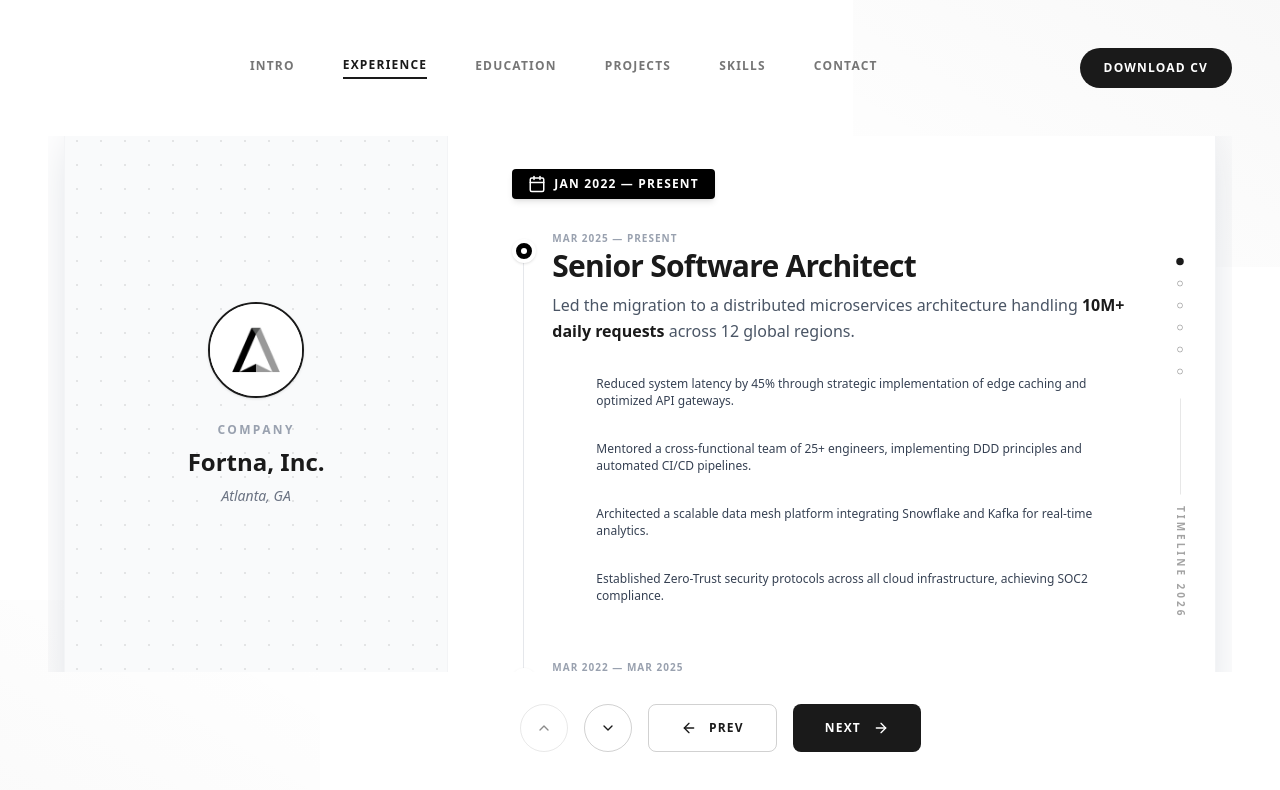
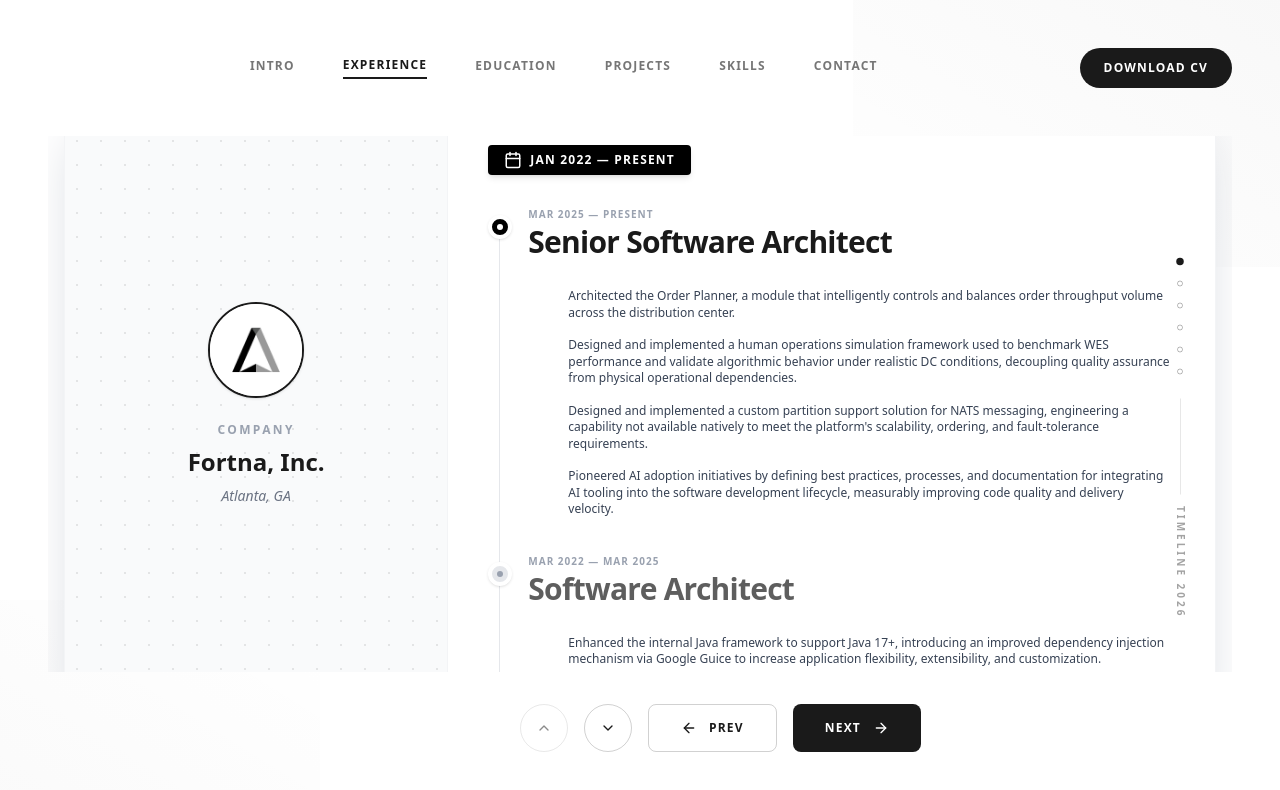
Before and after one commit to locxngo/portfolio, a Next.js app in the folder web/: page /experience in a window 1280 px wide. Shown: the top 790 px of the page. Built offline with nearby package versions, Linux system fonts and the light colour scheme.

Commit message:
update experience
Signed-off-by: Loc Ngo <xuanloc0511@gmail.com>

```diff
--- a/web/src/app/experience/page.tsx
+++ b/web/src/app/experience/page.tsx
@@ -22,24 +22,22 @@
                 title: "Senior Software Architect",
                 period: "Mar 2025 — Present",
                 current: true,
-                description: "Led the migration to a distributed microservices architecture handling <span class=\"font-semibold text-primary\">10M+ daily requests</span> across 12 global regions.",
+                description: "",
                 contributions: [
-                    { icon: "bolt", text: "Reduced system latency by 45% through strategic implementation of edge caching and optimized API gateways." },
-                    { icon: "groups", text: "Mentored a cross-functional team of 25+ engineers, implementing DDD principles and automated CI/CD pipelines." },
-                    { icon: "layers", text: "Architected a scalable data mesh platform integrating Snowflake and Kafka for real-time analytics." },
-                    { icon: "security", text: "Established Zero-Trust security protocols across all cloud infrastructure, achieving SOC2 compliance." }
+                    { icon: "architecture", text: "Architected the Order Planner, a module that intelligently controls and balances order throughput volume across the distribution center." },
+                    { icon: "simulation", text: "Designed and implemented a human operations simulation framework used to benchmark WES performance and validate algorithmic behavior under realistic DC conditions, decoupling quality assurance from physical operational dependencies." },
+                    { icon: "graph_2", text: "Designed and implemented a custom partition support solution for NATS messaging, engineering a capability not available natively to meet the platform's scalability, ordering, and fault-tolerance requirements." },
+                    { icon: "auto_awesome", text: "Pioneered AI adoption initiatives by defining best practices, processes, and documentation for integrating AI tooling into the software development lifecycle, measurably improving code quality and delivery velocity." }
                 ]
             },
             {
                 title: "Software Architect",
                 period: "Mar 2022 — Mar 2025",
                 current: false,
-                description: "Spearheaded the development of core machine learning infrastructure processing <span class=\"font-semibold text-primary\">5TB+ of data daily</span> for predictive analytics.",
+                description: "",
                 contributions: [
-                    { icon: "memory", text: "Optimized tensor processing pipelines, reducing model training time by 60% using distributed GPU clusters." },
-                    { icon: "api", text: "Designed and implemented high-throughput RESTful APIs serving 500+ enterprise clients with 99.99% uptime." },
-                    { icon: "database", text: "Migrated legacy monolithic database to partitioned PostgreSQL clusters, improving query performance by 40%." },
-                    { icon: "code", text: "Introduced comprehensive unit and integration testing suites, increasing code coverage from 40% to 90%." }
+                    { icon: "upgrade", text: "Enhanced the internal Java framework to support Java 17+, introducing an improved dependency injection mechanism via Google Guice to increase application flexibility, extensibility, and customization." },
+                    { icon: "device_hub", text: "Designed and developed a Hardware Abstraction Service capable of managing 2,000+ concurrent devices across the distribution center, significantly reducing hardware constraints on application development teams." },
                 ]
             }
         ]
@@ -55,12 +53,13 @@
                 title: "Software Architect",
                 current: false,
                 period: "",
-                description: "Built and launched the MVP for a fintech platform, scaling from <span class=\"font-semibold text-primary\">0 to 50k users</span> in the first year.",
+                description: "",
                 contributions: [
-                    { icon: "web", text: "Developed responsive React frontend and Node.js backend, ensuring seamless cross-platform user experience." },
-                    { icon: "payments", text: "Integrated Stripe and PayPal payment gateways, processing over $2M in transactions securely." },
-                    { icon: "cloud", text: "Deployed and managed AWS infrastructure using Terraform, establishing scalable cloud foundation." },
-                    { icon: "analytics", text: "Implemented real-time user analytics dashboard, driving data-informed product decisions." }
+                    { icon: "swap_horiz", text: "Led the architectural transformation of the company's legacy Warehouse Execution System (FortnaWES) into a modern microservices-based platform, improving scalability, maintainability, and deployment agility." },
+                    { icon: "sdk", text: "Designed and built an internal Java-based development framework that accelerated application development and enforced consistent coding standards across all services." },
+                    { icon: "modeling", text: "Engineered a unit-sorter simulator that enabled development, testing, and performance benchmarking of sorting services without requiring physical hardware integration, maintaining full quality and performance guarantees." },
+                    { icon: "rebase", text: "Designed and developed the Orchestration Engine, coordinating order and work sequencing across all operational areas within the distribution center." },
+                    { icon: "graph_4", text: "Architected and built a modular micro-frontend UI platform enabling parallel development across distributed teams, improving delivery speed and long-term maintainability." }
                 ]
             }
         ]
@@ -76,12 +75,11 @@
                 title: "Founder & Lead Architect",
                 period: "",
                 current: false,
-                description: "Built and launched the MVP for a fintech platform, scaling from <span class=\"font-semibold text-primary\">0 to 50k users</span> in the first year.",
+                description: "",
                 contributions: [
-                    { icon: "web", text: "Developed responsive React frontend and Node.js backend, ensuring seamless cross-platform user experience." },
-                    { icon: "payments", text: "Integrated Stripe and PayPal payment gateways, processing over $2M in transactions securely." },
-                    { icon: "cloud", text: "Deployed and managed AWS infrastructure using Terraform, establishing scalable cloud foundation." },
-                    { icon: "analytics", text: "Implemented real-time user analytics dashboard, driving data-informed product decisions." }
+                    { icon: "open_run", text: "Founded and led the technical division of an outsourcing startup, owning architectural strategy, solution design, and end-to-end technical decision-making across client engagements." },
+                    { icon: "deployed_code", text: "Designed and delivered the first version of Yojee — a now-publicly listed logistics technology platform serving global freight forwarders and shippers including Maersk, CEVA Logistics, and Geodis" },
+                    { icon: "architecture", text: "Defined system architecture for a real-time logistics platform handling complex supply chain operations across road, air, and ocean freight networks across Asia Pacific." },
                 ]
             }
         ]
@@ -97,12 +95,11 @@
                 title: "Backend and Big-Data Developer",
                 period: "",
                 current: false,
-                description: "Built and launched the MVP for a fintech platform, scaling from <span class=\"font-semibold text-primary\">0 to 50k users</span> in the first year.",
+                description: "Built large-scale distributed systems, delivering two high-impact platforms: a real-time spam SMS filtering system and a real-time message analytics platform.",
                 contributions: [
-                    { icon: "web", text: "Developed responsive React frontend and Node.js backend, ensuring seamless cross-platform user experience." },
-                    { icon: "payments", text: "Integrated Stripe and PayPal payment gateways, processing over $2M in transactions securely." },
-                    { icon: "cloud", text: "Deployed and managed AWS infrastructure using Terraform, establishing scalable cloud foundation." },
-                    { icon: "analytics", text: "Implemented real-time user analytics dashboard, driving data-informed product decisions." }
+                    { icon: "graph_7", text: "Designed and developed distributed backend systems and analytical tools for large-scale network traffic monitoring leveraging Kafka, Storm, Hadoop, and Zookeeper." },
+                    { icon: "scan", text: "Architected and implemented a real-time spam SMS filtering and blocking system capable of processing nearly 1,000,000 SMS/minute, successfully eliminating 80–90% of spam across the entire carrier network — recognized with a Bronze Award at IT World Awards 2016" },
+                    { icon: "query_stats", text: "Built a high-throughput, real-time message storage and analytics platform using HDFS and MapReduce, engineered to sustain throughput exceeding 1,000,000 messages/second" },
                 ]
             }
         ]
@@ -118,12 +115,12 @@
                 title: "Android Technical Lead",
                 period: "",
                 current: false,
-                description: "Built and launched the MVP for a fintech platform, scaling from <span class=\"font-semibold text-primary\">0 to 50k users</span> in the first year.",
+                description: "Owned full-cycle Android development for a consumer messaging application, with a deep focus on low-level performance engineering.",
                 contributions: [
-                    { icon: "web", text: "Developed responsive React frontend and Node.js backend, ensuring seamless cross-platform user experience." },
-                    { icon: "payments", text: "Integrated Stripe and PayPal payment gateways, processing over $2M in transactions securely." },
-                    { icon: "cloud", text: "Deployed and managed AWS infrastructure using Terraform, establishing scalable cloud foundation." },
-                    { icon: "analytics", text: "Implemented real-time user analytics dashboard, driving data-informed product decisions." }
+                    { icon: "android", text: "Developed and shipped a full-featured Android messaging application, owning end-to-end UI implementation and core feature delivery." },
+                    { icon: "avg_time", text: "Benchmarked and optimized connection management libraries, improving network reliability and reducing latency for real-time messaging." },
+                    { icon: "memory", text: "Engineered photo optimization pipelines to reduce bandwidth consumption and enhance media loading performance." },
+                    { icon: "bolt", text: "Optimized UI rendering pipelines, application performance, and battery efficiency, resulting in improved end-user experience." }
                 ]
             }
         ]
@@ -139,12 +136,11 @@
                 title: "Android Technical Lead",
                 period: "",
                 current: false,
-                description: "Built and launched the MVP for a fintech platform, scaling from <span class=\"font-semibold text-primary\">0 to 50k users</span> in the first year.",
+                description: "Led technical solution design and mobile architecture for client projects",
                 contributions: [
-                    { icon: "web", text: "Developed responsive React frontend and Node.js backend, ensuring seamless cross-platform user experience." },
-                    { icon: "payments", text: "Integrated Stripe and PayPal payment gateways, processing over $2M in transactions securely." },
-                    { icon: "cloud", text: "Deployed and managed AWS infrastructure using Terraform, establishing scalable cloud foundation." },
-                    { icon: "analytics", text: "Implemented real-time user analytics dashboard, driving data-informed product decisions." }
+                    { icon: "architecture", text: "Architected and designed mobile application frameworks and communication models aligned with client requirements and technical speciﬁcations." },
+                    { icon: "partner_exchange", text: "Led end-to-end solution design for client-facing Android applications, translating business concepts into eﬃcient technical implementations." },
+                    { icon: "code", text: "Researched, developed internal libraries and frameworks to streamline the development lifecycle and accelerate delivery" },
                 ]
             }
         ]
@@ -235,14 +231,14 @@
                             </div>
                         </div>
                         {/* Role Details */}
-                        <div className="flex-1 p-6 md:p-16 flex flex-col overflow-y-auto md:w-2/3">
+                        <div className="flex-1 p-6 md:p-10 flex flex-col overflow-y-auto md:w-2/3">
                             <div>
                                 <div className="inline-flex items-center bg-black text-white px-3 py-1 md:px-4 md:py-1.5 rounded mb-6 md:mb-8 sticky top-0 z-20 shadow-md">
                                     <span className="material-symbols-outlined text-xs md:text-sm mr-2"><Calendar size={14} className="md:w-4.5 md:h-4.5" /></span>
                                     <span className="text-[10px] md:text-xs font-bold tracking-widest uppercase">{experience.period}</span>
                                 </div>
                                 {/* Timeline Container */}
-                                <div className="space-y-8 md:space-y-12 relative before:absolute before:left-2.75 before:top-2 before:bottom-2 before:w-px before:bg-gray-200">
+                                <div className="space-y-4 md:space-y-8 relative before:absolute before:left-2.75 before:top-2 before:bottom-2 before:w-px before:bg-gray-200">
                                     {experience.roles.map((role, index) => (
                                         <div key={index} className="relative pl-8 md:pl-10">
                                             {/* Timeline Dot */}
@@ -257,9 +253,9 @@
 
                                             <p className="text-sm md:text-base text-gray-600 mb-4 md:mb-6 max-w-xl leading-relaxed" dangerouslySetInnerHTML={{ __html: role.description }}></p>
 
-                                            <div className="grid grid-cols-1 gap-3 md:gap-4">
+                                            <div className="grid grid-cols-1 gap-1 md:gap-2">
                                                 {role.contributions.map((contribution, cIndex) => (
-                                                    <div key={cIndex} className="flex gap-3 items-start p-2 rounded-lg hover:bg-gray-50 transition-colors">
+                                                    <div key={cIndex} className="flex gap-3 items-start p-1 rounded-lg hover:bg-gray-50 transition-colors">
                                                         <span className={`material-symbols-outlined text-base md:text-lg mt-0.5 ${role.current ? 'text-primary' : 'text-gray-400'}`}>{contribution.icon}</span>
                                                         <p className="text-xs text-gray-700 leading-snug">{contribution.text}</p>
                                                     </div>
--- a/web/src/app/projects/page.tsx
+++ b/web/src/app/projects/page.tsx
@@ -74,7 +74,7 @@
         solution: "",
         tags: ["Go", "ReactJS", "Clickhouse", "Fluentd", "Microservices"],
         links: { source: "https://github.com/hermes-solution" },
-        visual: "yaml"
+        visual: "hermes"
     }
 ];
 
@@ -216,7 +216,7 @@
                             </div>
                             <div className="p-6 overflow-x-auto">
                                 <pre className="font-mono text-[10px] md:text-xs leading-relaxed text-gray-300">
-{`Usage: sqlbundle COMMAND [OPTIONS]
+                                    {`Usage: sqlbundle COMMAND [OPTIONS]
 
 COMMAND:
   init          Init new sql project
@@ -232,6 +232,60 @@
   help          Print usage info`}
                                 </pre>
                             </div>
+                        </div>
+                    </div>
+                );
+            case "hermes":
+                return (
+                    <div className="w-full h-full flex items-center justify-center p-4 md:p-8 group">
+                        <div className="w-full max-w-4xl bg-white dark:bg-[#0d1117] rounded-xl shadow-[0_0_40px_-15px_rgba(0,0,0,0.3)] dark:shadow-none overflow-hidden border border-slate-200 dark:border-slate-800 transform transition-transform duration-500 group-hover:scale-[1.01] flex items-center justify-center p-6 md:p-12">
+                            <svg className="w-full h-auto text-slate-800 dark:text-slate-300 font-sans" viewBox="0 0 900 500" fill="none" xmlns="http://www.w3.org/2000/svg">
+                                <defs>
+                                    <marker id="arrowhead" markerWidth="10" markerHeight="7" refX="9" refY="3.5" orient="auto">
+                                        <polygon points="0 0, 10 3.5, 0 7" fill="currentColor" />
+                                    </marker>
+                                </defs>
+
+                                <rect x="20" y="20" rx="10" width="280" height="150" fill="transparent" stroke="currentColor" strokeWidth="1.5" />
+                                <text x="160" y="155" textAnchor="middle" fill="currentColor" className="text-base font-medium">Docker Node</text>
+
+                                <rect x="40" y="40" rx="5" width="100" height="80" fill="transparent" stroke="currentColor" strokeWidth="1.5" />
+                                <text x="90" y="85" textAnchor="middle" fill="currentColor" className="text-sm">Container</text>
+
+                                <path d="M 140 80 L 180 80" stroke="currentColor" strokeWidth="1.5" markerEnd="url(#arrowhead)" />
+
+                                <rect x="180" y="40" rx="5" width="100" height="80" fill="transparent" stroke="currentColor" strokeWidth="1.5" />
+                                <text x="230" y="85" textAnchor="middle" fill="currentColor" className="text-sm">Fluentd</text>
+
+                                <rect x="20" y="330" rx="10" width="280" height="150" fill="transparent" stroke="currentColor" strokeWidth="1.5" />
+                                <text x="160" y="465" textAnchor="middle" fill="currentColor" className="text-base font-medium">Docker Node</text>
+
+                                <rect x="40" y="350" rx="5" width="100" height="80" fill="transparent" stroke="currentColor" strokeWidth="1.5" />
+                                <text x="90" y="395" textAnchor="middle" fill="currentColor" className="text-sm">Container</text>
+
+                                <path d="M 140 390 L 180 390" stroke="currentColor" strokeWidth="1.5" markerEnd="url(#arrowhead)" />
+
+                                <rect x="180" y="350" rx="5" width="100" height="80" fill="transparent" stroke="currentColor" strokeWidth="1.5" />
+                                <text x="230" y="395" textAnchor="middle" fill="currentColor" className="text-sm">Fluentd</text>
+
+                                <rect x="450" y="185" rx="5" width="120" height="80" fill="transparent" stroke="currentColor" strokeWidth="1.5" />
+                                <text x="510" y="230" textAnchor="middle" fill="currentColor" className="text-sm">Backend</text>
+
+                                <rect x="450" y="350" rx="5" width="120" height="80" fill="transparent" stroke="currentColor" strokeWidth="1.5" />
+                                <text x="510" y="395" textAnchor="middle" fill="currentColor" className="text-sm">Frontend</text>
+
+                                <ellipse cx="760" cy="200" rx="60" ry="20" fill="transparent" stroke="currentColor" strokeWidth="1.5" />
+                                <path d="M 700 200 L 700 270 A 60 20 0 0 0 820 270 L 820 200" fill="transparent" stroke="currentColor" strokeWidth="1.5" />
+                                <text x="760" y="255" textAnchor="middle" fill="currentColor" className="text-sm">Clickhouse</text>
+
+                                <path d="M 280 80 L 510 80 L 510 185" fill="transparent" stroke="currentColor" strokeWidth="1.5" markerEnd="url(#arrowhead)" />
+
+                                <path d="M 280 390 L 365 390 L 365 225 L 450 225" fill="transparent" stroke="currentColor" strokeWidth="1.5" markerEnd="url(#arrowhead)" />
+
+                                <path d="M 570 225 L 700 225" fill="transparent" stroke="currentColor" strokeWidth="1.5" markerEnd="url(#arrowhead)" />
+
+                                <path d="M 510 265 L 510 350" fill="transparent" stroke="currentColor" strokeWidth="1.5" markerEnd="url(#arrowhead)" />
+                            </svg>
                         </div>
                     </div>
                 );
```
